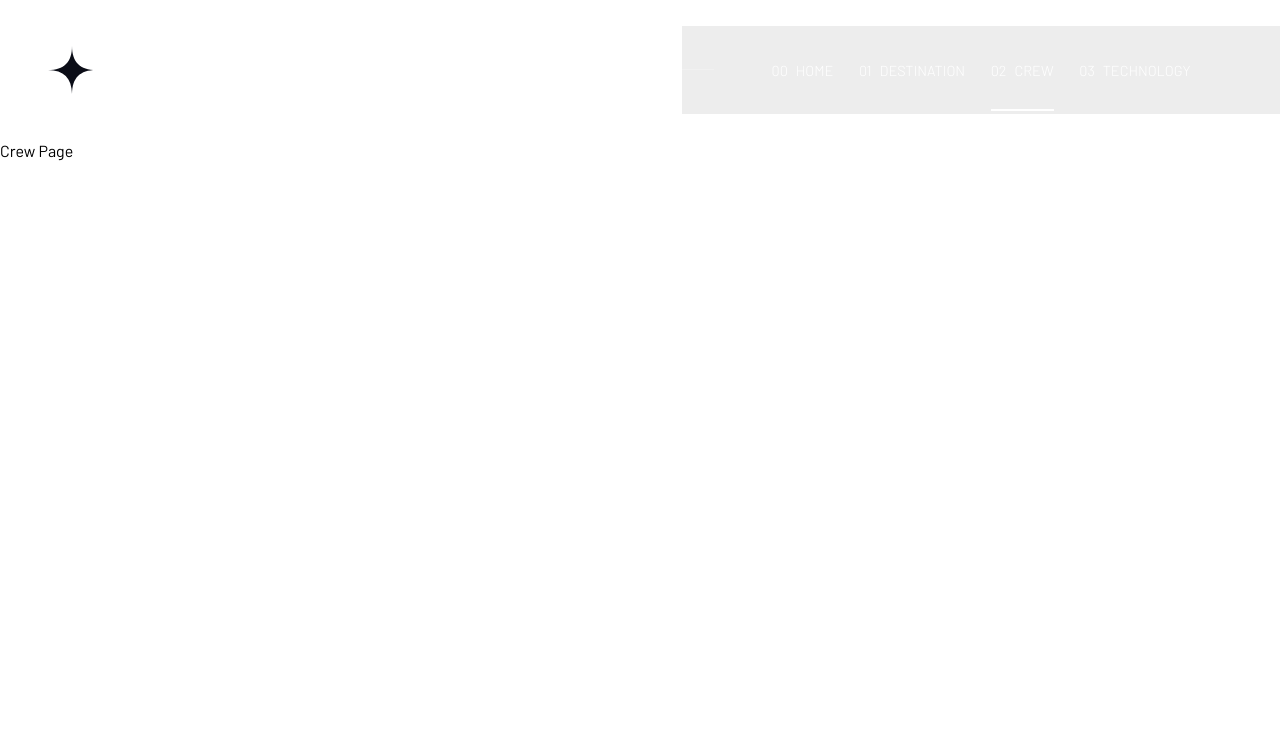
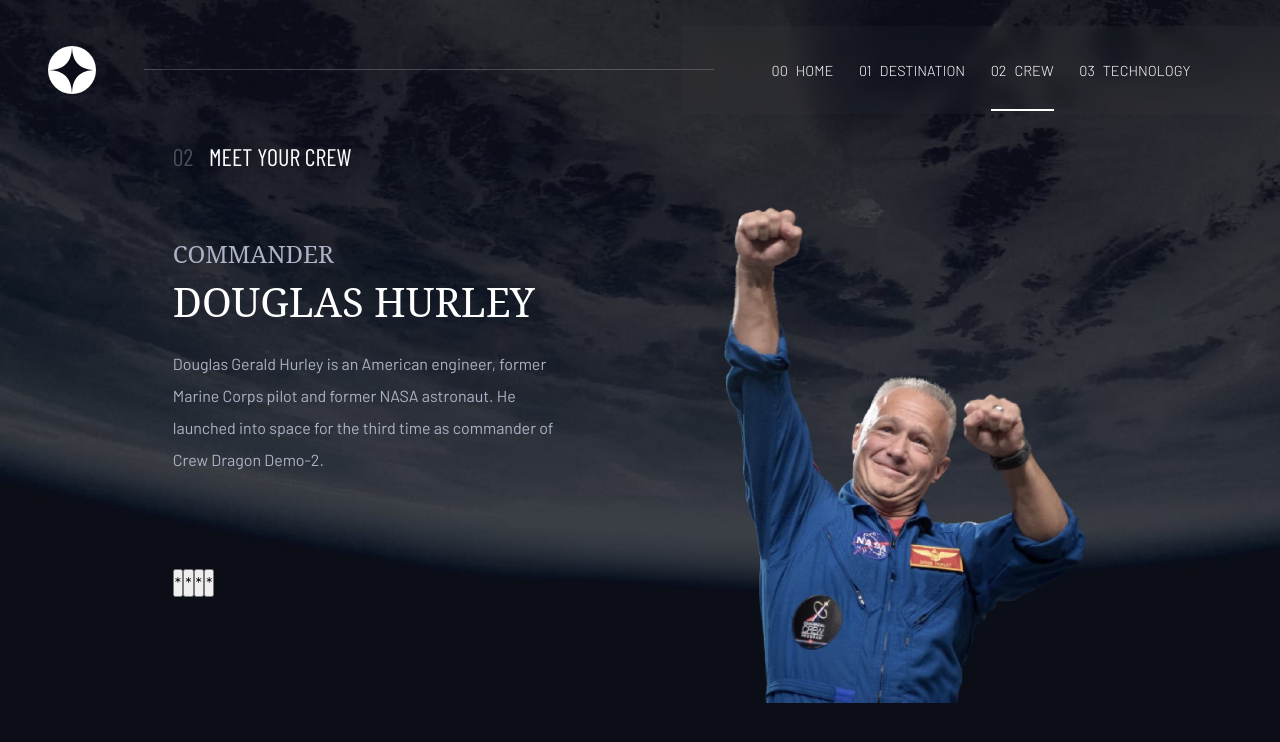
Before and after one commit to Demarcus11/Space-Tourism-Website, a React (Vite) app: page /crew in a window 1280 px wide. Shown: the top 742 px of the page. Built offline with nearby package versions, Linux system fonts and the light colour scheme; a web font is replaced by a local one.

Commit message:
add crew styles

```diff
--- a/css/style.css
+++ b/css/style.css
@@ -110,6 +110,17 @@ svg {
   border-bottom: 3px solid var(--clr-nuetral-100);
   border-spacing: 1rem;
   padding-bottom: 0.5rem;
+}
+
+.title {
+  font-family: var(--ff-secondary);
+  color: var(--clr-nuetral-100);
+  font-size: clamp(1rem, 5vw, 1.5rem);
+  text-transform: uppercase;
+}
+.title span {
+  color: var(--clr-nuetral-600);
+  margin-right: 1rem;
 }
 
 /* ==================== */
@@ -352,16 +363,6 @@ ul {
   max-width: 60%;
   margin-top: 2em;
 }
-.destination__title {
-  font-family: var(--ff-secondary);
-  color: var(--clr-nuetral-100);
-  font-size: clamp(1rem, 5vw, 1.5rem);
-  text-transform: uppercase;
-}
-.destination__title span {
-  color: var(--clr-nuetral-600);
-  margin-right: 1rem;
-}
 .destination .tabs {
   margin-block: 2em;
 }
@@ -415,6 +416,35 @@ ul {
 .destination__stats p {
   font-size: 2rem;
   font-family: var(--ff-accent);
+}
+
+.crew {
+  color: var(--clr-nuetral-400);
+}
+.crew__name {
+  font-family: var(--ff-accent);
+  font-size: clamp(1.5rem, 5vw, 2.5rem);
+  color: var(--clr-nuetral-100);
+  text-transform: uppercase;
+}
+.crew__name span {
+  display: block;
+  color: var(--clr-nuetral-400);
+  font-size: clamp(0.7rem, 5vw, 1.5rem);
+}
+.crew__text {
+  line-height: 2;
+  margin-block: 1em;
+}
+.crew__image img {
+  max-width: 60%;
+  margin-inline: auto;
+  margin-block: 2em;
+}
+@media (min-width: 35em) {
+  .crew__image img {
+    max-width: 90%;
+  }
 }
 
 /* ==================== */
@@ -492,6 +522,51 @@ div#root {
     margin-right: auto;
   }
 }
+.grid-container--crew {
+  row-gap: 0%;
+  padding-bottom: 6rem;
+}
+
+.crew__image {
+  -webkit-box-ordinal-group: 2;
+      -ms-flex-order: 1;
+          order: 1;
+}
+.crew__content {
+  -webkit-box-ordinal-group: 4;
+      -ms-flex-order: 3;
+          order: 3;
+}
+.crew__dots {
+  -webkit-box-ordinal-group: 3;
+      -ms-flex-order: 2;
+          order: 2;
+  margin-block: 1em;
+}
+
+@media (min-width: 50em) {
+  .grid-container--crew {
+    -webkit-column-gap: 10%;
+       -moz-column-gap: 10%;
+            column-gap: 10%;
+    place-items: start;
+    grid-template-areas: ". title title ." ". content image ." ". dots image .";
+  }
+  .grid-container--crew .crew__title {
+    grid-area: title;
+  }
+  .grid-container--crew .crew__image {
+    grid-area: image;
+    place-self: center;
+  }
+  .grid-container--crew .crew__content {
+    grid-area: content;
+    place-self: center;
+  }
+  .grid-container--crew .crew__dots {
+    grid-area: dots;
+  }
+}
 /* ==================== */
 /* === Animations === */
 /* ==================== */
@@ -523,3 +598,19 @@ div#root {
             box-shadow: 0px;
   }
 }
+@-webkit-keyframes rotate {
+  0% {
+    background-position-x: 0px;
+  }
+  100% {
+    background-position-x: 1000px;
+  }
+}
+@keyframes rotate {
+  0% {
+    background-position-x: 0px;
+  }
+  100% {
+    background-position-x: 1000px;
+  }
+}
--- a/src/pages/Crew.tsx
+++ b/src/pages/Crew.tsx
@@ -1,3 +1,51 @@
+import { Helmet, HelmetProvider } from "react-helmet-async";
+
 export default function Crew() {
-  return <h1>Crew Page</h1>;
+  return (
+    <>
+      <HelmetProvider>
+        <Helmet>
+          <title>Space Tourism | Crew</title>
+          <body className="crew"></body>
+        </Helmet>
+        <main className="crew | grid-container grid-container--crew">
+          <h1 className="title crew__title">
+            <span>02</span>
+            Meet Your Crew
+          </h1>
+
+          <div className="crew__content">
+            <p className="crew__name">
+              <span>Commander</span>
+              Douglas Hurley
+            </p>
+            <p className="crew__text">
+              Douglas Gerald Hurley is an American engineer, former Marine Corps
+              pilot and former NASA astronaut. He launched into space for the
+              third time as commander of Crew Dragon Demo-2.
+            </p>
+          </div>
+
+          {/* Swiper JS for the slider and dots */}
+          <div className="crew__dots">
+            <button>*</button>
+            <button>*</button>
+            <button>*</button>
+            <button>*</button>
+          </div>
+
+          <picture className="crew__image">
+            <source
+              srcSet="/assets/crew/image-douglas-hurley.webp"
+              type="image/webp"
+            />
+            <img
+              src="/assets/crew/image-douglas-hurley.png"
+              alt="douglas hurley"
+            />
+          </picture>
+        </main>
+      </HelmetProvider>
+    </>
+  );
 }
--- a/src/pages/Destination.tsx
+++ b/src/pages/Destination.tsx
@@ -9,7 +9,7 @@ function Destination() {
           <body className="destination"></body>
         </Helmet>
         <main className="destination | grid-container grid-container--destination">
-          <h1 className="destination__title">
+          <h1 className="title destination__title">
             <span>01</span>
             Pick Your Destination
           </h1>
--- a/src/scss/style.scss
+++ b/src/scss/style.scss
@@ -127,6 +127,18 @@ svg {
       border-spacing: 1rem;
       padding-bottom: 0.5rem;
     }
+  }
+}
+
+.title {
+  font-family: var(--ff-secondary);
+  color: var(--clr-nuetral-100);
+  font-size: clamp(1rem, 5vw, 1.5rem);
+  text-transform: uppercase;
+
+  span {
+    color: var(--clr-nuetral-600);
+    margin-right: 1rem;
   }
 }
 
@@ -364,18 +376,6 @@ ul {
     margin-top: 2em;
   }
 
-  &__title {
-    font-family: var(--ff-secondary);
-    color: var(--clr-nuetral-100);
-    font-size: clamp(1rem, 5vw, 1.5rem);
-    text-transform: uppercase;
-
-    span {
-      color: var(--clr-nuetral-600);
-      margin-right: 1rem;
-    }
-  }
-
   & .tabs {
     margin-block: 2em;
   }
@@ -415,6 +415,44 @@ ul {
     p {
       font-size: 2rem;
       font-family: var(--ff-accent);
+    }
+  }
+}
+
+// Crew
+
+.crew {
+  color: var(--clr-nuetral-400);
+
+  &__name {
+    font-family: var(--ff-accent);
+    font-size: clamp(1.5rem, 5vw, 2.5rem);
+    color: var(--clr-nuetral-100);
+    text-transform: uppercase;
+
+    span {
+      display: block;
+      color: var(--clr-nuetral-400);
+      font-size: clamp(0.7rem, 5vw, 1.5rem);
+    }
+  }
+
+  &__text {
+    line-height: 2;
+    margin-block: 1em;
+  }
+
+  &__image {
+    img {
+      max-width: 60%;
+      margin-inline: auto;
+      margin-block: 2em;
+    }
+
+    @media (min-width: $mobile-breakpoint) {
+      img {
+        max-width: 90%;
+      }
     }
   }
 }
@@ -507,6 +545,53 @@ div#root {
   }
 }
 
+// Crew Layout
+.grid-container--crew {
+  row-gap: 0%;
+  padding-bottom: 6rem;
+}
+
+.crew {
+  &__image {
+    order: 1;
+  }
+
+  &__content {
+    order: 3;
+  }
+
+  &__dots {
+    order: 2;
+    margin-block: 1em;
+  }
+}
+
+@media (min-width: $desktop-breakpoint) {
+  .grid-container--crew {
+    column-gap: 10%;
+    place-items: start;
+    grid-template-areas:
+      ". title title ."
+      ". content image ."
+      ". dots image .";
+
+    .crew__title {
+      grid-area: title;
+    }
+    .crew__image {
+      grid-area: image;
+      place-self: center;
+    }
+    .crew__content {
+      grid-area: content;
+      place-self: center;
+    }
+    .crew__dots {
+      grid-area: dots;
+    }
+  }
+}
+
 /* ==================== */
 /* === Animations === */
 /* ==================== */
@@ -522,3 +607,12 @@ div#root {
     box-shadow: 0px;
   }
 }
+
+@keyframes rotate {
+  0% {
+    background-position-x: 0px;
+  }
+  100% {
+    background-position-x: 1000px;
+  }
+}
```
